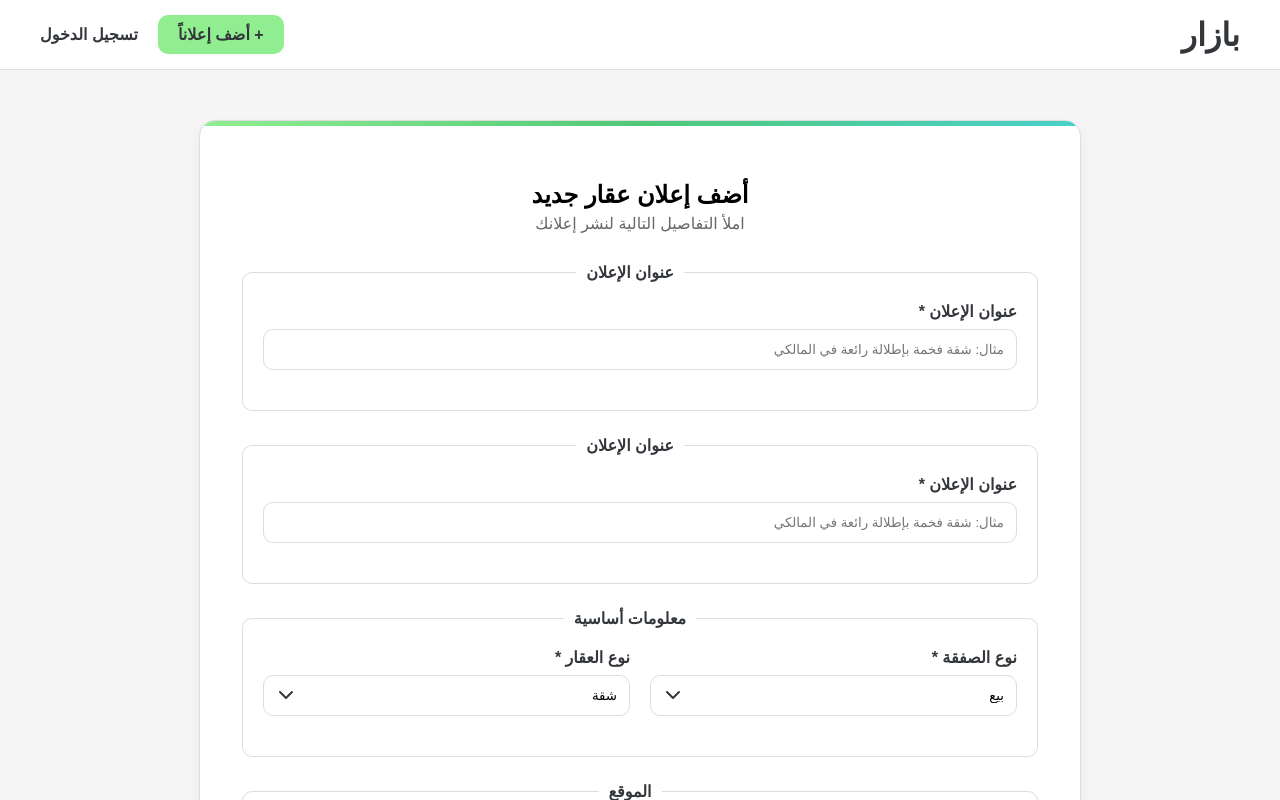
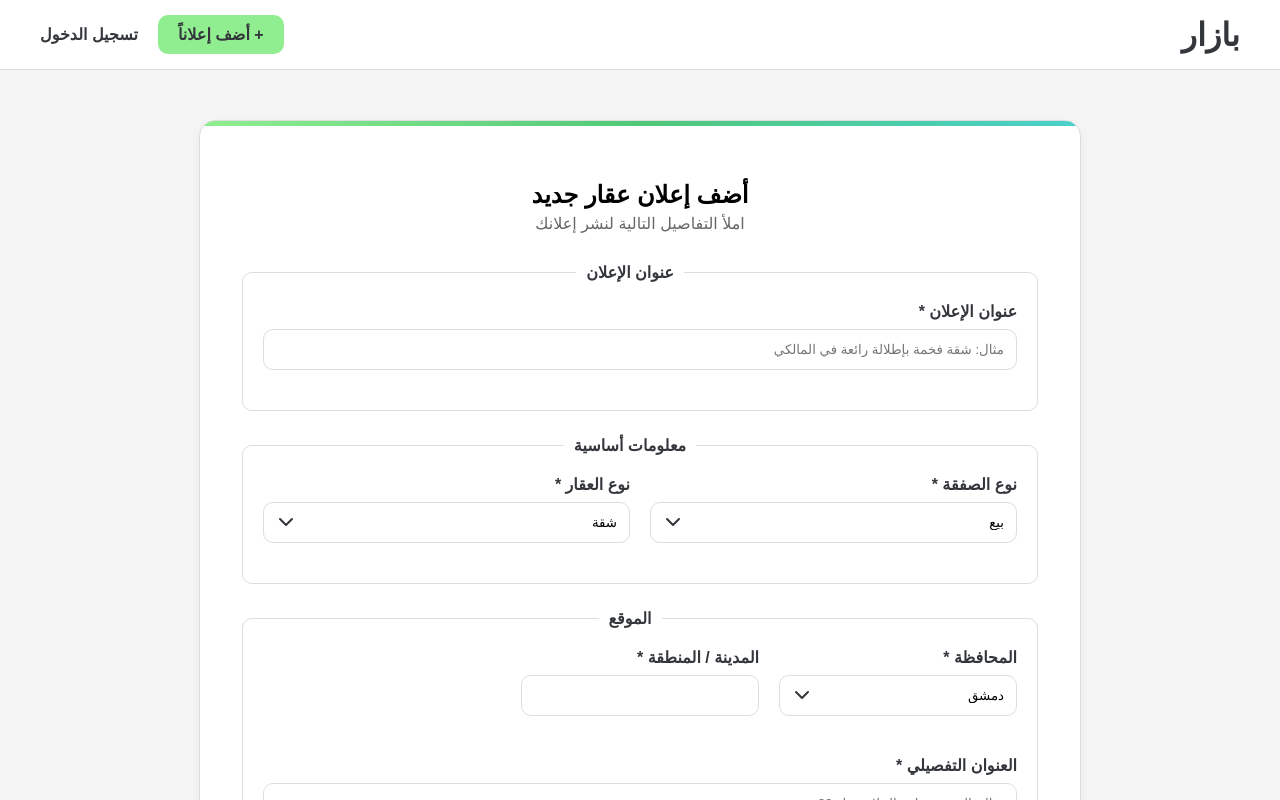
Before and after one commit to mbsarhan/bazar, a React (Create React App) app: page /add-real-estate in a window 1280 px wide. Shown: the top 800 px of the page. Built offline with nearby package versions, Linux system fonts and the light colour scheme.

Commit message:
resolved the merge conflict

```diff
--- a/src/frontend/components/AddRealEstateForm.js
+++ b/src/frontend/components/AddRealEstateForm.js
@@ -201,21 +201,6 @@ const AddRealEstateForm = () => {
                         />
                     </div>
                 </fieldset>
-                <fieldset>
-                    <legend>عنوان الإعلان</legend>
-                    <div className="form-group">
-                        <label htmlFor="title">عنوان الإعلان *</label>
-                        <input
-                            type="text"
-                            id="title"
-                            name="title"
-                            value={formData.title}
-                            onChange={handleChange}
-                            placeholder="مثال: شقة فخمة بإطلالة رائعة في المالكي"
-                            className={errors.title ? 'input-error' : ''}
-                        />
-                    </div>
-                </fieldset>
 
                 <fieldset>
                     <legend>معلومات أساسية</legend>
```
